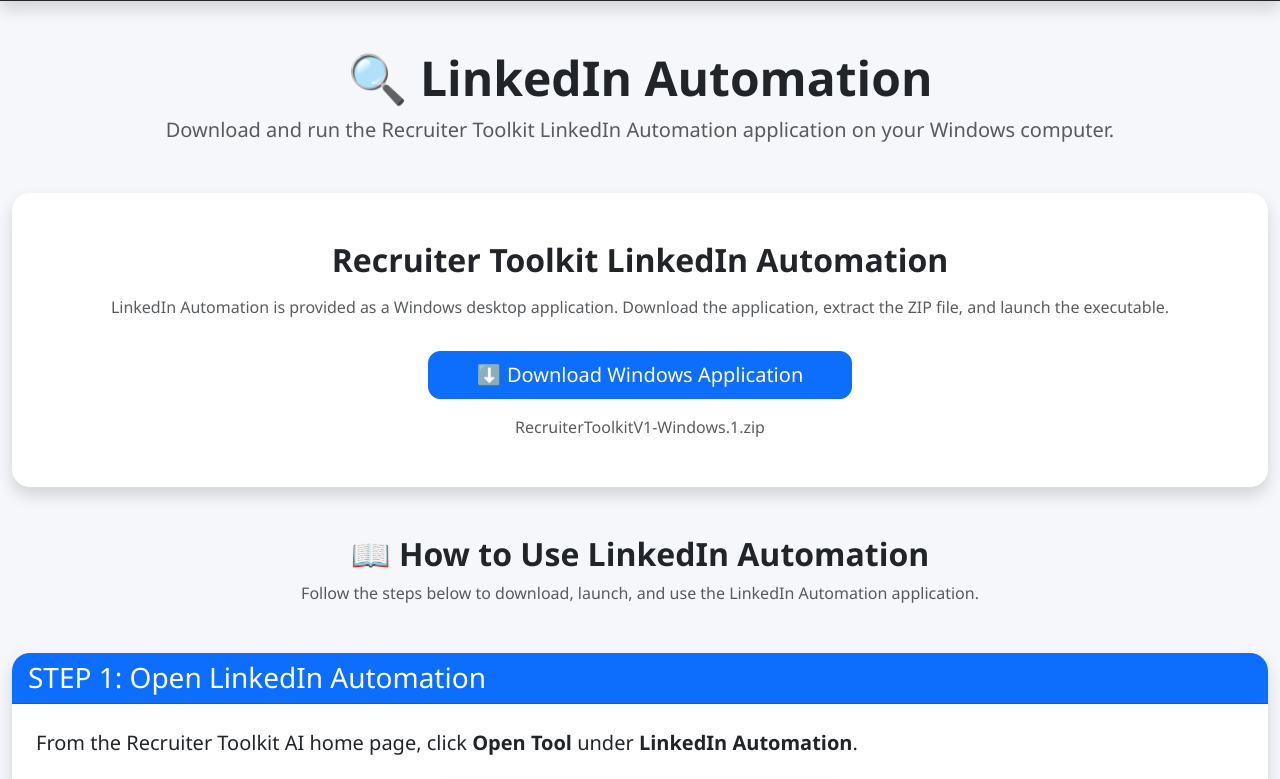
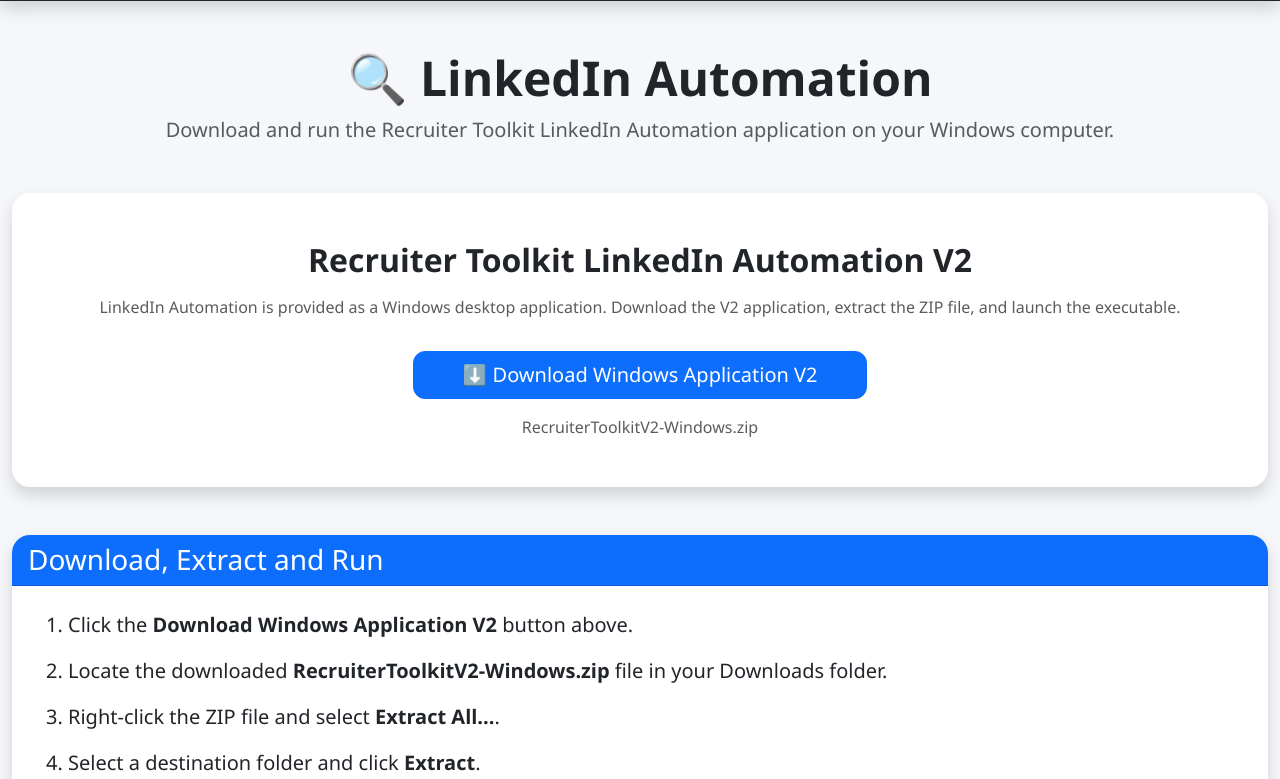
Before and after one commit to avinash-design-ai/RecruiterToolkitAI, a FastAPI app: page /tools/linkedin in a window 1280 px wide. Shown: the part 72-851 px from the top of the page. Run offline with FastAPI, Linux system fonts and the light colour scheme.

Commit message:
Update LinkedIn V2 UI and website workflow

```diff
--- a/backend/templates/linkedin.html
+++ b/backend/templates/linkedin.html
@@ -27,27 +27,27 @@
         <div class="card-body text-center p-5">
 
             <h2 class="fw-bold">
-                Recruiter Toolkit LinkedIn Automation
+                Recruiter Toolkit LinkedIn Automation V2
             </h2>
 
             <p class="text-muted mt-3">
 
                 LinkedIn Automation is provided as a Windows desktop
-                application. Download the application, extract the ZIP
+                application. Download the V2 application, extract the ZIP
                 file, and launch the executable.
 
             </p>
 
-            <a href="https://github.com/avinash-design-ai/RecruiterToolkitAI/releases/download/v1.0.0/RecruiterToolkitV1-Windows.1.zip"
+            <a href="https://github.com/avinash-design-ai/RecruiterToolkitAI/releases/download/v2.0.0/RecruiterToolkitV2-Windows.zip"
                class="btn btn-primary btn-lg px-5 mt-3">
 
-                ⬇️ Download Windows Application
+                ⬇️ Download Windows Application V2
 
             </a>
 
             <p class="text-muted mt-3 mb-0">
 
-                RecruiterToolkitV1-Windows.1.zip
+                RecruiterToolkitV2-Windows.zip
 
             </p>
 
@@ -56,65 +56,14 @@
     </div>
 
 
-    <!-- HOW TO USE -->
-
-    <div class="text-center mb-5">
-
-        <h2 class="fw-bold">
-            📖 How to Use LinkedIn Automation
-        </h2>
-
-        <p class="text-muted">
-            Follow the steps below to download, launch, and use the
-            LinkedIn Automation application.
-        </p>
-
-    </div>
-
-
-    <!-- STEP 1 -->
+    <!-- DOWNLOAD / EXTRACT -->
 
     <div class="card shadow mb-5">
 
         <div class="card-header bg-primary text-white">
 
             <h3 class="mb-0">
-                STEP 1: Open LinkedIn Automation
-            </h3>
-
-        </div>
-
-        <div class="card-body p-4">
-
-            <p class="fs-5">
-
-                From the Recruiter Toolkit AI home page, click
-                <strong>Open Tool</strong> under
-                <strong>LinkedIn Automation</strong>.
-
-            </p>
-
-            <div class="text-center mt-4">
-
-                <img src="/static/screenshots/01_Open_LinkedIn_Automation.png"
-                     class="img-fluid rounded shadow"
-                     alt="Open LinkedIn Automation">
-
-            </div>
-
-        </div>
-
-    </div>
-
-
-    <!-- STEP 2 -->
-
-    <div class="card shadow mb-5">
-
-        <div class="card-header bg-primary text-white">
-
-            <h3 class="mb-0">
-                STEP 2: Download, Extract and Run
+                Download, Extract and Run
             </h3>
 
         </div>
@@ -125,13 +74,14 @@
 
                 <li class="mb-3">
                     Click the
-                    <strong>Download Windows Application</strong>
+                    <strong>Download Windows Application V2</strong>
                     button above.
                 </li>
 
                 <li class="mb-3">
-                    Locate the downloaded ZIP file in your
-                    <strong>Downloads</strong> folder.
+                    Locate the downloaded
+                    <strong>RecruiterToolkitV2-Windows.zip</strong>
+                    file in your Downloads folder.
                 </li>
 
                 <li class="mb-3">
@@ -149,7 +99,8 @@
                 </li>
 
                 <li class="mb-3">
-                    Double-click the Recruiter Toolkit executable
+                    Double-click
+                    <strong>RecruiterToolkitV2.exe</strong>
                     to launch the application.
                 </li>
 
@@ -157,9 +108,132 @@
 
             <div class="text-center mt-4">
 
-               <img src="/static/screenshots/02_Download_Extract_Run.png"
-                    class="img-fluid rounded shadow"
-                    alt="Download Extract and Run">
+                <img src="/static/screenshots/02_Download_Extract_Run.png"
+                     class="img-fluid rounded shadow"
+                     alt="Download Extract and Run Recruiter Toolkit V2">
+
+            </div>
+
+        </div>
+
+    </div>
+
+
+    <!-- HOW TO USE -->
+
+    <div class="text-center mb-5">
+
+        <h2 class="fw-bold">
+            📖 How to Use LinkedIn Automation V2
+        </h2>
+
+        <p class="text-muted">
+            Follow the steps below to run the LinkedIn automation
+            and export your search results.
+        </p>
+
+    </div>
+
+
+    <!-- STEP 1 -->
+
+    <div class="card shadow mb-5">
+
+        <div class="card-header bg-primary text-white">
+
+            <h3 class="mb-0">
+                STEP 1: Enter Search Details
+            </h3>
+
+        </div>
+
+        <div class="card-body p-4">
+
+            <p class="fs-5">
+
+                Open Recruiter Toolkit V2 and enter the search
+                information you want the automation to use.
+
+            </p>
+
+            <ul class="fs-5">
+
+                <li>
+                    Enter the <strong>Company Name</strong>.
+                </li>
+
+                <li>
+                    Enter the <strong>Location</strong>.
+                </li>
+
+                <li>
+                    Select the desired <strong>Maximum Profiles</strong>.
+                </li>
+
+            </ul>
+
+            <p class="fs-5">
+
+                Click <strong>Run Search</strong> to start the
+                LinkedIn automation workflow.
+
+            </p>
+
+            <div class="text-center mt-4">
+
+                <img src="/static/screenshots/01_UI.png"
+                     class="img-fluid rounded shadow"
+                     alt="Recruiter Toolkit V2 Search Setup">
+
+            </div>
+
+        </div>
+
+    </div>
+
+
+    <!-- STEP 2 -->
+
+    <div class="card shadow mb-5">
+
+        <div class="card-header bg-primary text-white">
+
+            <h3 class="mb-0">
+                STEP 2: LinkedIn Login and Verification
+            </h3>
+
+        </div>
+
+        <div class="card-body p-4">
+
+            <p class="fs-5">
+
+                On the first run, the automation opens LinkedIn
+                in a browser window.
+
+            </p>
+
+            <p class="fs-5">
+
+                Sign in to your LinkedIn account and complete any
+                required authentication or verification.
+
+            </p>
+
+            <div class="alert alert-info">
+
+                <strong>Important:</strong>
+                Complete the login or verification in the browser
+                opened by the application. Once authentication is
+                completed, the automation continues automatically.
+
+            </div>
+
+            <div class="text-center mt-4">
+
+                <img src="/static/screenshots/02_Login.png"
+                     class="img-fluid rounded shadow"
+                     alt="LinkedIn Login and Verification">
 
             </div>
 
@@ -175,7 +249,7 @@
         <div class="card-header bg-primary text-white">
 
             <h3 class="mb-0">
-                STEP 3: Set Up LinkedIn Search
+                STEP 3: Automated LinkedIn Search and Profile Extraction
             </h3>
 
         </div>
@@ -184,33 +258,35 @@
 
             <p class="fs-5">
 
-                The Recruiter Toolkit LinkedIn search interface opens.
-                Enter the required search information:
+                After LinkedIn authentication is complete, Recruiter
+                Toolkit V2 automatically applies the
+                <strong>Company</strong> and <strong>Location</strong>
+                entered in the application.
 
             </p>
 
-            <ul class="fs-5">
+            <p class="fs-5">
 
-                <li><strong>Company</strong></li>
+                The automation opens the available employee profiles
+                and processes them one by one.
 
-                <li><strong>Location</strong></li>
-
-                <li><strong>Max Profiles</strong></li>
-
-            </ul>
+            </p>
 
             <p class="fs-5">
 
-                Click <strong>Run Search</strong> to begin the
-                LinkedIn automation workflow.
+                Publicly visible profile information and available
+                <strong>email IDs</strong> are extracted from the
+                profile pages. Email addresses that are discovered
+                but do not appear to belong to the profile owner are
+                kept separately as <strong>Linked Email IDs</strong>.
 
             </p>
 
             <div class="text-center mt-4">
 
-                <img src="/static/screenshots/03_LinkedIn_Search_Setup.png"
+                <img src="/static/screenshots/03_auto search.png"
                      class="img-fluid rounded shadow"
-                     alt="LinkedIn Search Setup">
+                     alt="Automated LinkedIn Search and Profile Extraction">
 
             </div>
 
@@ -226,7 +302,7 @@
         <div class="card-header bg-primary text-white">
 
             <h3 class="mb-0">
-                STEP 4: LinkedIn Login
+                STEP 4: Save Your Search Results
             </h3>
 
         </div>
@@ -235,31 +311,32 @@
 
             <p class="fs-5">
 
-                Playwright opens a browser window and navigates to
-                LinkedIn.
+                Once the search is completed, Recruiter Toolkit V2
+                displays the number of profiles collected and
+                automatically opens a <strong>Save As</strong> dialog.
 
             </p>
 
             <p class="fs-5">
 
-                Because authentication is required, the
-                <strong>LinkedIn Sign in</strong> page appears.
+                Choose your preferred location, such as your
+                <strong>Downloads</strong> or <strong>Desktop</strong>
+                folder, and save the results as a CSV file.
 
             </p>
 
-            <div class="alert alert-info">
+            <p class="fs-5">
 
-                <strong>Important:</strong>
-                Complete the LinkedIn login in the browser opened
-                by the application.
+                The application suggests a V2 filename based on the
+                company and location used for the search.
 
-            </div>
+            </p>
 
             <div class="text-center mt-4">
 
-               <img src="/static/screenshots/04_LinkedIn_Login.png"
+                <img src="/static/screenshots/Screenshot 2026-08-20 112730.png"
                      class="img-fluid rounded shadow"
-                     alt="LinkedIn Login">
+                     alt="Save LinkedIn Search Results">
 
             </div>
 
@@ -275,7 +352,7 @@
         <div class="card-header bg-primary text-white">
 
             <h3 class="mb-0">
-                STEP 5: LinkedIn Search Results
+                STEP 5: Review the Final CSV Output
             </h3>
 
         </div>
@@ -284,77 +361,34 @@
 
             <p class="fs-5">
 
-                After you complete the LinkedIn login, Playwright
-                proceeds to the LinkedIn search/results page.
+                Open the saved CSV file in Excel to review the
+                collected LinkedIn profile information.
+
+            </p>
+
+            <p class="fs-5">
+
+                Recruiter Toolkit V2 keeps publicly visible email
+                information organized into separate fields, including
+                <strong>Email</strong>,
+                <strong>Email Source</strong>, and
+                <strong>Linked Email ID</strong>.
+
+            </p>
+
+            <p class="fs-5">
+
+                This helps distinguish an email associated with the
+                profile from another email address that may simply
+                appear elsewhere on the publicly visible profile.
 
             </p>
 
             <div class="text-center mt-4">
 
-               <img src="/static/screenshots/05_LinkedIn_Search_Results.png"
+                <img src="/static/screenshots/04_output csv.png"
                      class="img-fluid rounded shadow"
-                     alt="LinkedIn Search Results">
-
-            </div>
-
-        </div>
-
-    </div>
-
-
-    <!-- STEP 6 -->
-
-    <div class="card shadow mb-5">
-
-        <div class="card-header bg-primary text-white">
-
-            <h3 class="mb-0">
-                STEP 6: Location-Filtered Results
-            </h3>
-
-        </div>
-
-        <div class="card-body p-4">
-
-            <p class="fs-5">
-
-                The location-filtered LinkedIn results are displayed
-                based on the search configuration.
-
-            </p>
-
-            <div class="text-center mt-4">
-
-                <img src="/static/screenshots/06_Location_Filtered_Results.png"
-                     class="img-fluid rounded shadow"
-                     alt="Location Filtered LinkedIn Results">
-
-            </div>
-
-        </div>
-
-    </div>
-
-
-    <!-- STEP 7 -->
-
-    <div class="card shadow mb-5">
-
-        <div class="card-header bg-primary text-white">
-
-            <h3 class="mb-0">
-                STEP 7: Profile Search Results
-            </h3>
-
-        </div>
-
-        <div class="card-body p-4">
-
-            <div class="text-center">
-
-                <img src="/static/screenshots/07_Profile_Search_Results.png"
-                     class="img-fluid rounded shadow"
-                     alt="Profile Search Results">
+                     alt="Recruiter Toolkit V2 Final CSV Output">
 
             </div>
 
@@ -372,13 +406,14 @@
         </h3>
 
         <p class="text-muted">
-            Download the LinkedIn Automation Windows application.
+            Download the Recruiter Toolkit LinkedIn Automation V2
+            Windows application.
         </p>
 
-        <a href="https://github.com/avinash-design-ai/RecruiterToolkitAI/releases/download/v1.0.0/RecruiterToolkitV1-Windows.1.zip"
+        <a href="https://github.com/avinash-design-ai/RecruiterToolkitAI/releases/download/v2.0.0/RecruiterToolkitV2-Windows.zip"
            class="btn btn-primary btn-lg px-5">
 
-            ⬇️ Download LinkedIn Automation
+            ⬇️ Download LinkedIn Automation V2
 
         </a>
 
```
Also changed, not shown: backend/modules/RecruiterToolkit/ui.py (+220 -7 lines), 11 other files.
